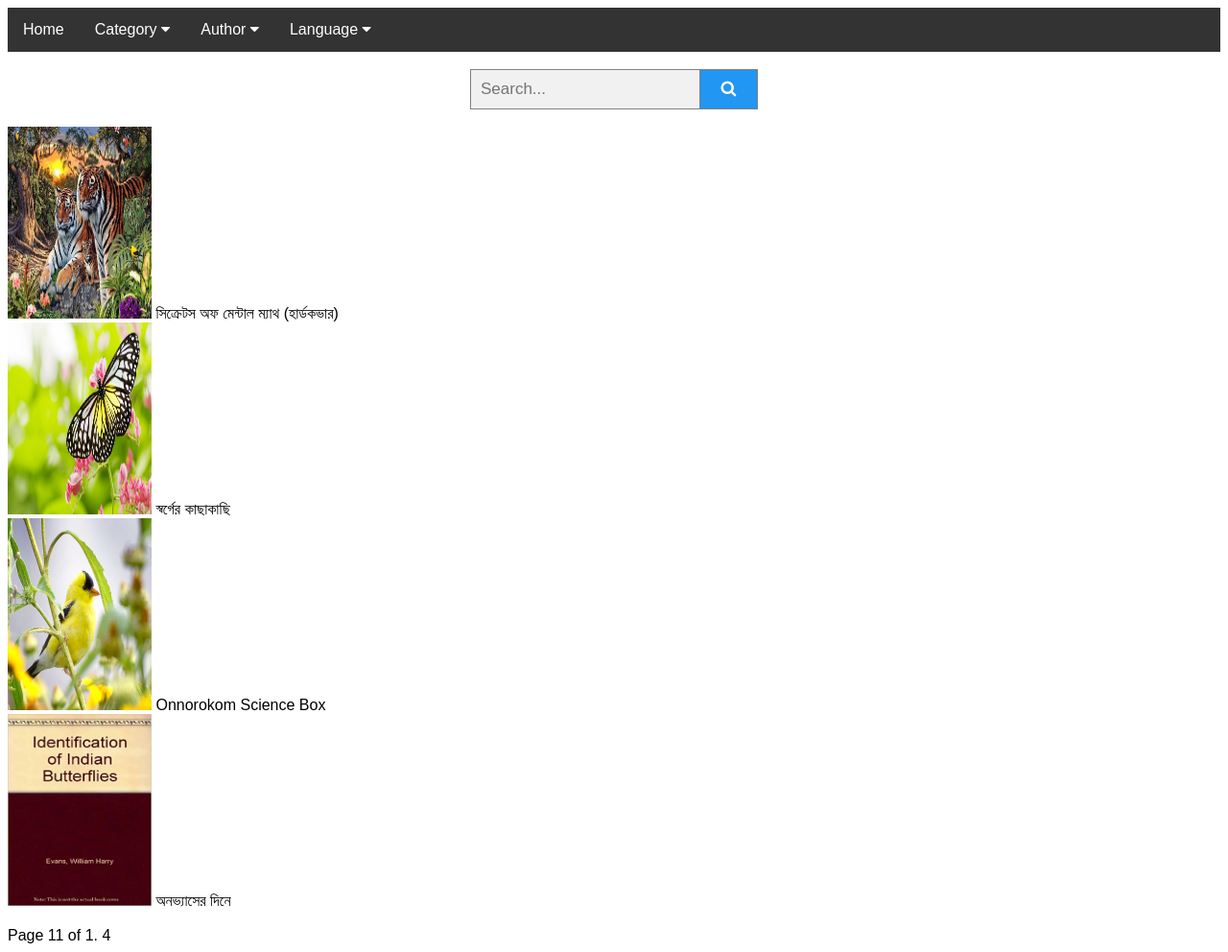
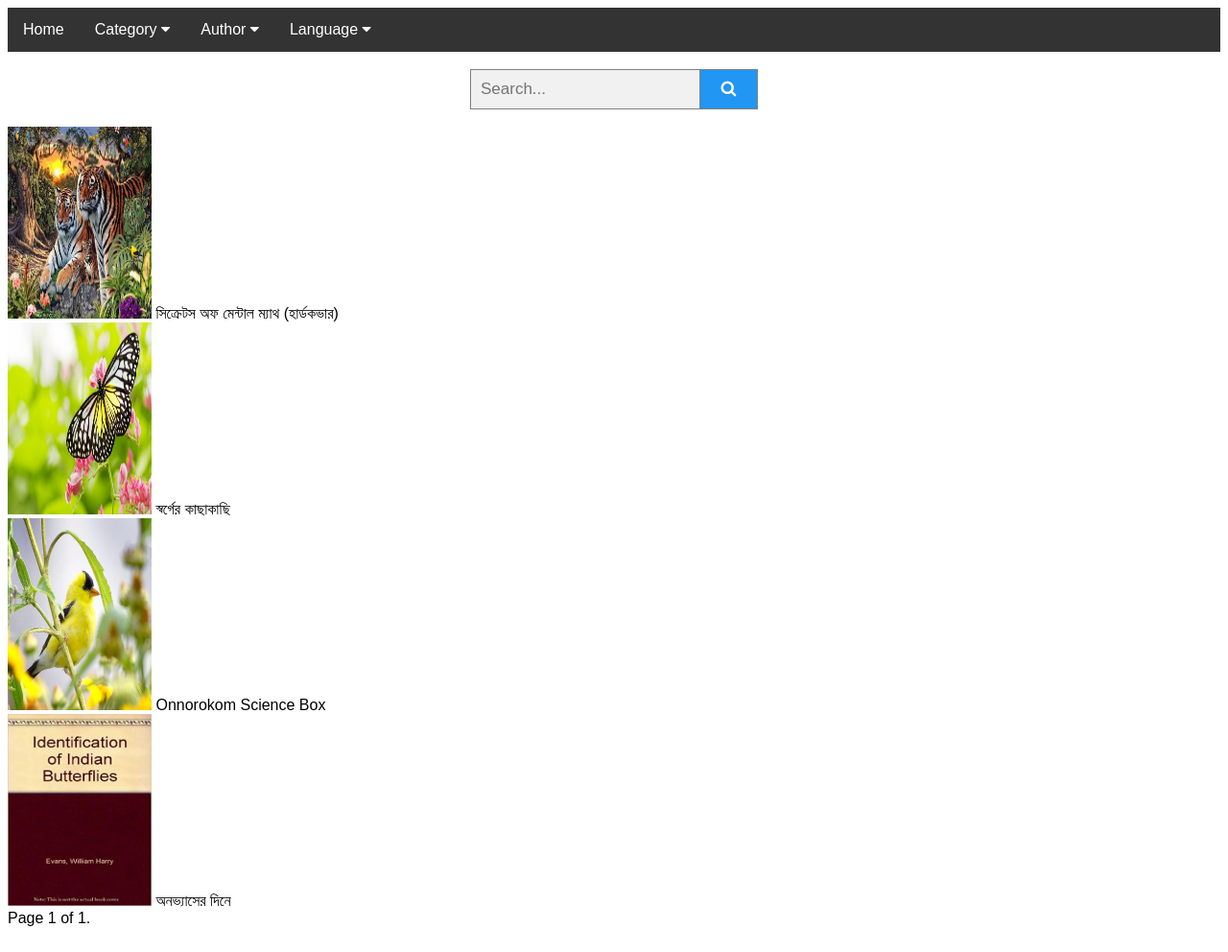
Before and after one commit to ProsenjitKumar/CleanBookLibrary, a Django app: page / in a window 1280 px wide. Shown: the whole page at 96% size. After the commit the page ends 965 px from the top, so only its background shows below. Run offline with Django 3.2, Linux system fonts and the light colour scheme; data comes from the database, SQL or seed files in the repository.

Commit message:
requirements.txt new added

```diff
--- a/templates/books/book_lists.html
+++ b/templates/books/book_lists.html
@@ -1,12 +1,33 @@
 {% extends 'books/base.html' %}
 {% block title %}<title>Home</title>{% endblock %}
 {% block content %}
+
+    <section class="blog-area section">
+		<div class="container">
+
+			<div class="row">
+
                 {% for object in object_list %}
-        <div>
-            <label><a href="{% url 'library:book_details' slug=object.slug %}"><img src="{{ MEDIA_URL }}{{ object.image.url }}" style="width: 150px;height: 200px"></a></label>
-            {{ object.name_of_the_book }}<br>
-        </div>
-    {% endfor %}<br>
+
+				<div class="col-lg-4 col-md-6">
+					<div class="card h-100">
+						<div class="single-post post-style-1">
+
+							<div class="blog-info">
+
+								<a href="{% url 'library:book_details' slug=object.slug %}"><img src="{{ MEDIA_URL }}{{ object.image.url }}" style="width: 150px;height: 200px"></a>
+                                    {{ object.name_of_the_book }}
+
+							</div><!-- blog-info -->
+						</div><!-- single-post -->
+					</div><!-- card -->
+				</div><!-- col-lg-4 col-md-6 -->
+
+                {% endfor %}
+
+			</div><!-- row -->
+
+        <!-- 9. EXTRA SMALL BLOG -->
 
             <div class="pagination">
                 <span class="step-links">
@@ -15,13 +36,16 @@
                     {% endif %}
 
                     <span class="current">
-                Page {{ page_obj.start_index }}{{ page_obj.number }} of {{ paginator.num_pages }}. {{ page_obj.end_index }}
+                        Page {{ page_obj.number }} of {{ paginator.num_pages }}.
                     </span>
 
                     {% if page_obj.has_next %}
-                <a href="{{ request.path }}?page={{ page_obj.next_page_number }} {{ page_obj.object_list }}" style="color: #13b521">Next</a>
+                        <a href="?page={{ page_obj.next_page_number }}" style="color: #13b521">Next</a>
                     {% endif %}
                 </span>
             </div>
 
+		</div><!-- container -->
+	</section><!-- section -->
+
 {% endblock %}
```
Also changed, not shown: templates/books/book_details.html (+3 -4 lines). Lines whose indentation alone changed are shown as unchanged.
